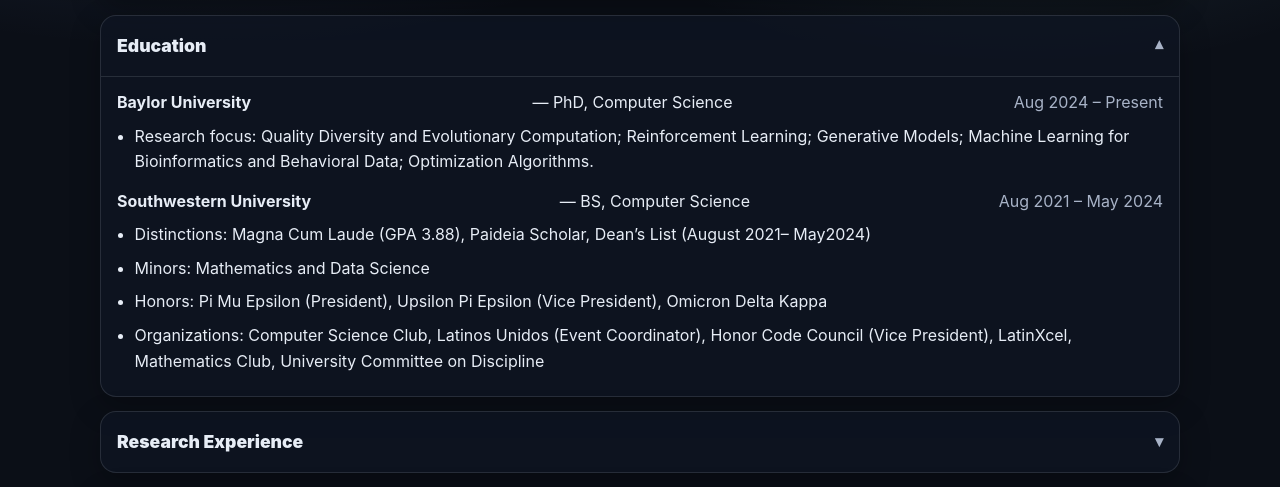
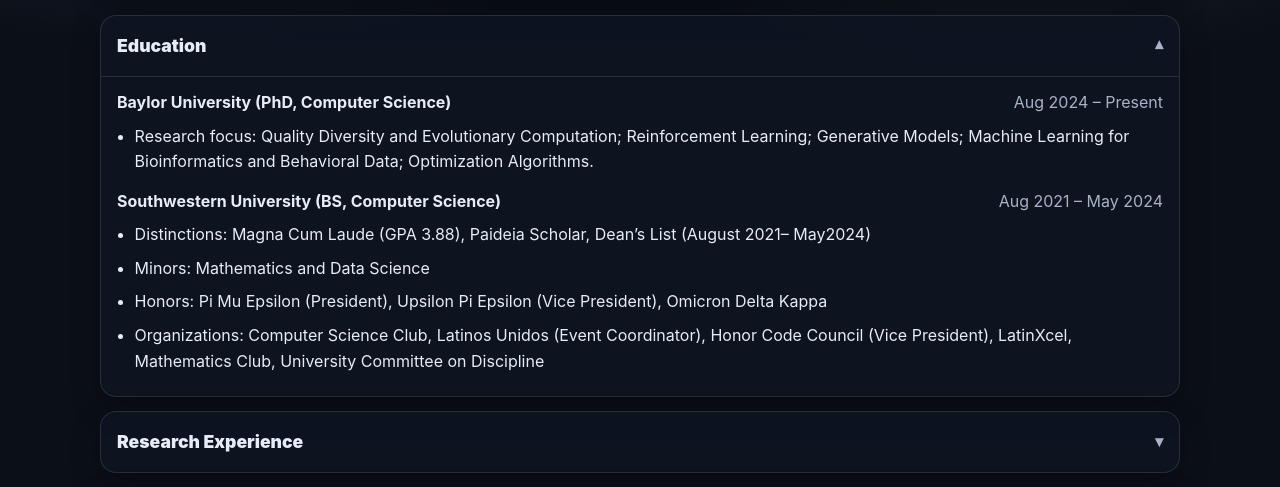
Before and after one commit to alejmedinajr/alejmedinajr.github.io, a plain HTML site: page cv.html in a window 1280 px wide. Shown: the part 282-769 px from the top of the page. Drawn offline with Linux system fonts and the light colour scheme.

Commit message:
Update cv.html

```diff
--- a/cv.html
+++ b/cv.html
@@ -60,7 +60,7 @@
             <div class="cv-content">
               <div class="cv-entry">
                 <div class="cv-entry-head">
-                  <strong>Baylor University</strong> — PhD, Computer Science
+                  <strong>Baylor University (PhD, Computer Science)</strong>
                   <span class="muted">Aug 2024 – Present</span>
                 </div>
                 <ul class="bullets">
@@ -70,7 +70,7 @@
 
               <div class="cv-entry">
                 <div class="cv-entry-head">
-                  <strong>Southwestern University</strong> — BS, Computer Science
+                  <strong>Southwestern University (BS, Computer Science)</strong>
                   <span class="muted">Aug 2021 – May 2024</span>
                 </div>
                 <ul class="bullets">
```
